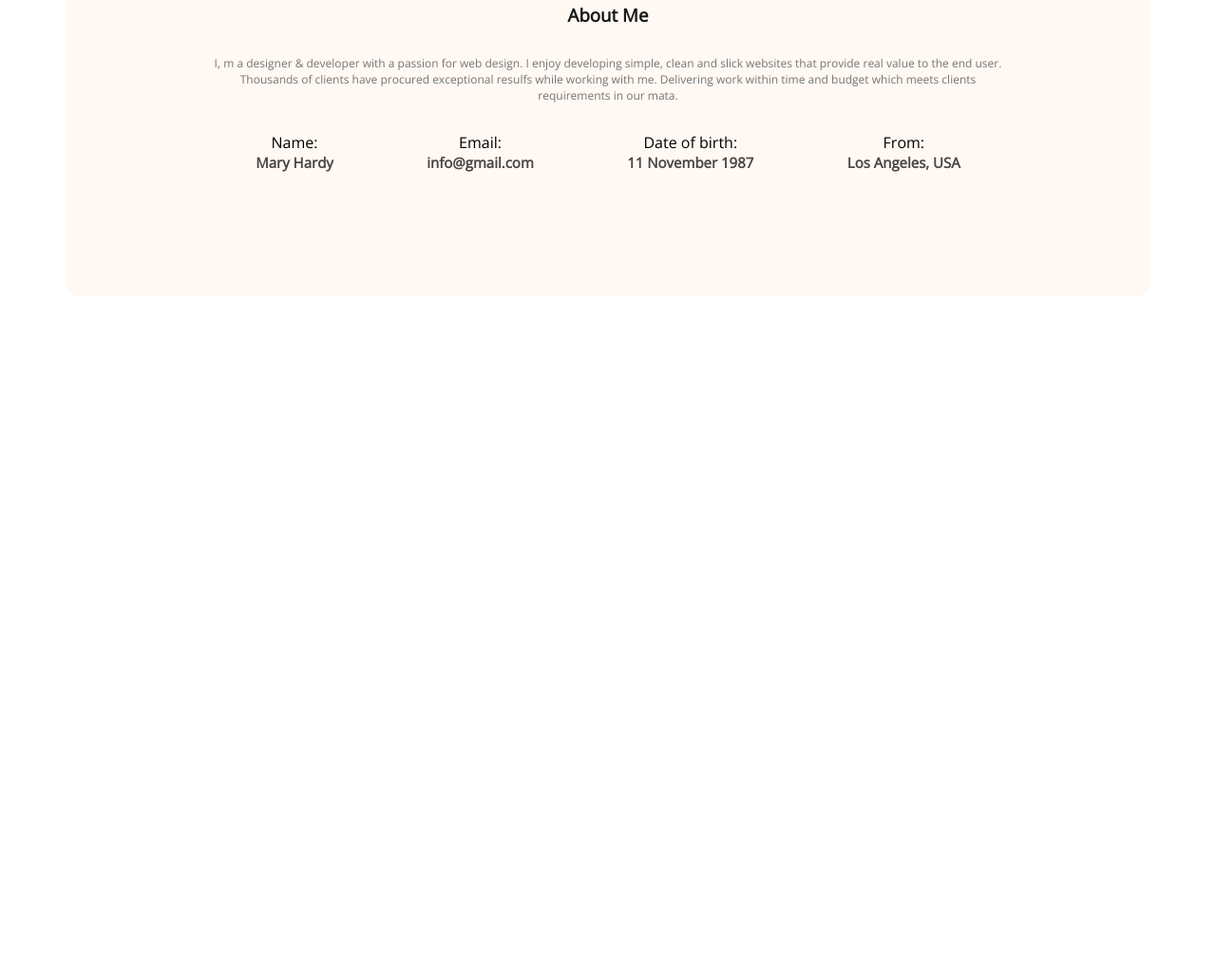
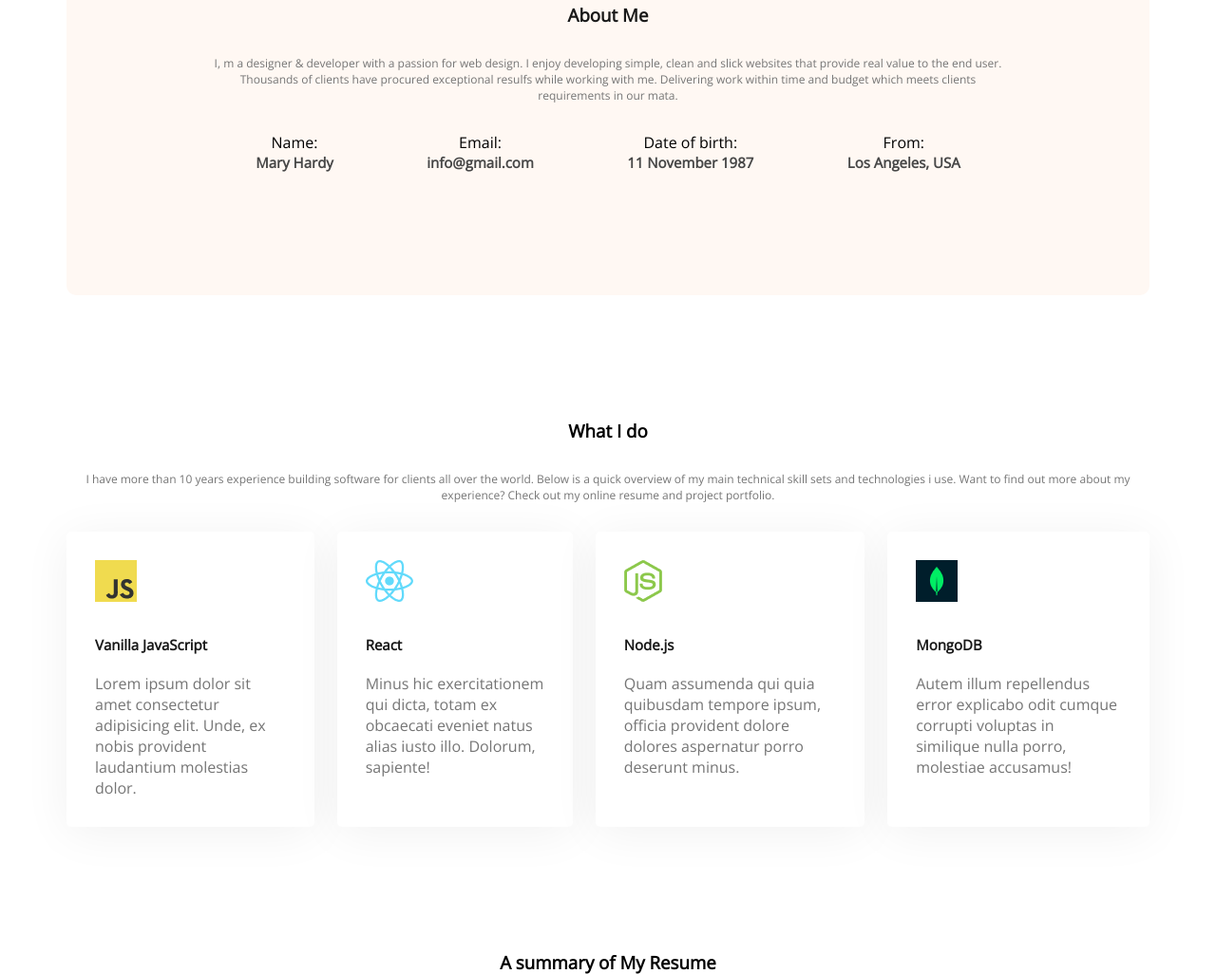
Before and after one commit to imtiaj142/first.portfolio, a plain HTML site: page index.html in a window 1280 px wide. Shown: the part 1094-2120 px from the top of the page at 95% size. Before the commit the page ends 1405 px from the top, so only its background shows below. Drawn offline with nearby package versions, Linux system fonts and the light colour scheme.

Commit message:
added skill content

```diff
--- a/index.html
+++ b/index.html
@@ -62,6 +62,39 @@
             </div>
 
         </section>
+        <!--what i do section-->
+        <section class="what-i-do">
+            <h3 class="section-title">What I do</h3>
+            <p class="section-description">I have more than 10 years experience building software for clients all over the world. Below is a quick overview of my main technical skill sets and technologies i use. Want to find out more about my experience? Check out my online resume and project portfolio.</p>
+            <!--.skill-container>.skill*4>img+p.skill-title+p.skill-description>lorem15-->
+            <div class="skill-container">
+                <div class="skil">
+                    <img src="images/icons/js.png" alt="">
+                    <p class="skill-title">Vanilla JavaScript</p>
+                    <p class="skill-description">Lorem ipsum dolor sit amet consectetur adipisicing elit. Unde, ex nobis provident laudantium molestias dolor.</p>
+                </div>
+                <div class="skil">
+                    <img src="images/icons/react.png" alt="">
+                    <p class="skill-title">React</p>
+                    <p class="skill-description">Minus hic exercitationem qui dicta, totam ex obcaecati eveniet natus alias iusto illo. Dolorum, sapiente!</p>
+                </div>
+                <div class="skil">
+                    <img src="images/icons/nodejs.png" alt="">
+                    <p class="skill-title">Node.js</p>
+                    <p class="skill-description">Quam assumenda qui quia quibusdam tempore ipsum, officia provident dolore dolores aspernatur porro deserunt minus.</p>
+                </div>
+                <div class="skil">
+                    <img src="images/icons/mongo.png" alt="">
+                    <p class="skill-title">MongoDB</p>
+                    <p class="skill-description">Autem illum repellendus error explicabo odit cumque corrupti voluptas in similique nulla porro, molestiae accusamus!</p>
+                </div>
+            </div>
+        </section>
+        <!--Resume Section-->
+        <section class="resume">
+            <h3 class="section-title">A summary of My Resume</h3>
+
+        </section>
 
     </main>
     <footer>
--- a/styles/portfolio.css
+++ b/styles/portfolio.css
@@ -71,9 +71,13 @@ main{
     max-width: 1140px;
     margin:0 auto;
 }
+section{
+    margin-top: 130px;
+}
 /*About Section style*/
 .about-me{
-    margin-top: 130px;
+
+
     background: #FFF8F3;
     border-radius: 10px;
     padding: 130px 150px;
@@ -109,3 +113,41 @@ main{
     font-size: 15px;
 
 }
+/*what i do styles*/
+.section-title{
+    text-align:center;
+    margin-top: 50px;
+}
+
+
+
+
+
+.section-description{
+    color: #757575;
+    font-weight: 400;
+    margin-top: 30px;
+    margin-bottom: 30px;
+    text-align: center;
+
+}
+.skill-container{
+    display: flex;
+    gap: 24px;
+}
+.skill-title{
+    font-weight: 700;
+    color: #181818;
+    font-size: 15px;
+    margin-top: 30px;
+    margin-bottom: 20px;
+}
+.skill-description{
+    color: #757575;
+}
+.skil{
+    background: #FFFFFF;
+    box-shadow: 0px 6px 50px rgba(0, 0, 0, 0.06);
+    border-radius: 5px;
+    padding: 30px;
+}
```
